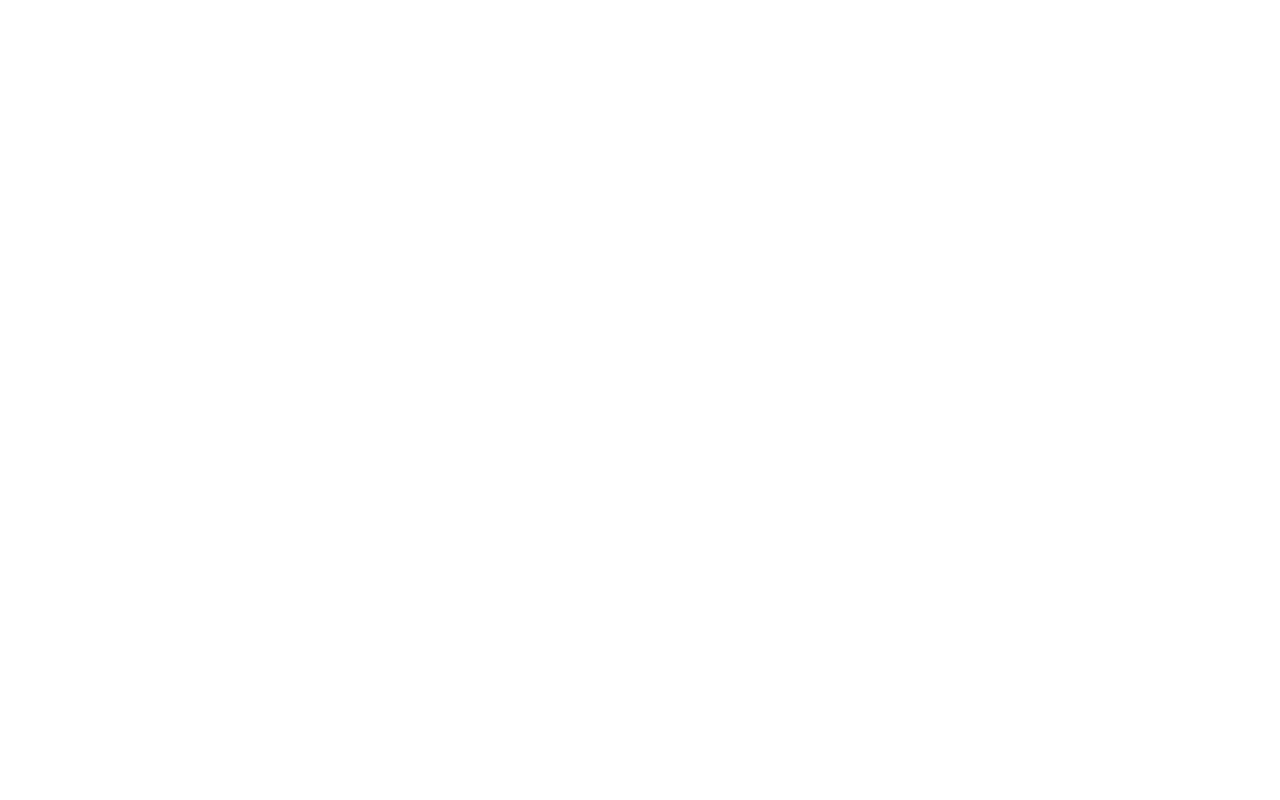
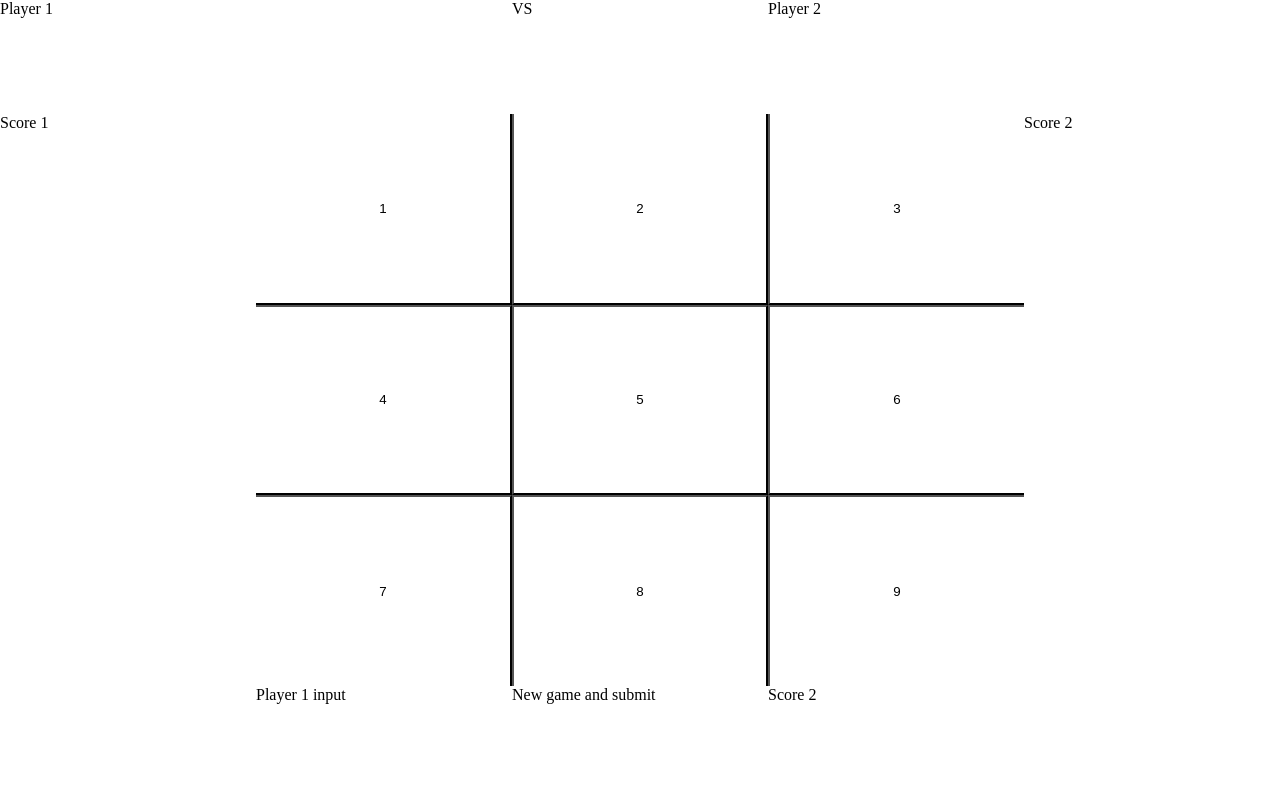
Before and after one commit to gerby876/TOP_tic, a plain HTML site: page index.html in a window 1280 px wide. Drawn offline with Linux system fonts and the light colour scheme.

Commit message:
Add basic html for layout add basic styling for border position

```diff
--- a/index.html
+++ b/index.html
@@ -7,10 +7,30 @@
     <link href="style.css" rel="stylesheet">
 </head>
 <body>
+    <div class="container">
+        <div class="display" id="player1">Player 1</div>
+        <div>VS</div>
+        <div class="display" id="player 2">Player 2</div>
+        <div class="score" id="player1">Score 1</div>
+        <div class="board">
+            <button class="game left top">1</button>
+            <button class="game top">2</button>
+            <button class="game top right">3</button>
+            <button class="game left">4</button>
+            <button class="game">5</button>
+            <button class="game right">6</button>
+            <button class="game bottom left">7</button>
+            <button class="game bottom">8</button>
+            <button class="game bottom right">9</button>
+        </div>
+        <div class="score" id="player2">Score 2</div>
+        <div class="input" id="player1">Player 1 input</div>
+        <div>New game and submit</div>
+        <div class="input" id="player2">Score 2</div>
+    </div>
+    <script src="script.js">
 
+
+    </script>
 </body>
 </html>
-<script src="script.js">
-
-
-</script>
--- a/style.css
+++ b/style.css
@@ -0,0 +1,48 @@
+body {
+    margin: 0;
+}
+
+.container{
+    height: 100vh;
+    width: 100vw;
+    display: grid;
+    grid-template-columns: 1fr 1fr 1fr 1fr 1fr;
+    grid-template-rows: 1fr 5fr 1fr;
+}
+
+
+
+.display{
+    grid-column: span 2;
+}
+
+.score{
+    grid-row: span 2;
+}
+
+.board{
+    grid-column: span 3;
+    display: grid;
+    grid-template-columns: 1fr 1fr 1fr;
+    grid-template-rows: 1fr 1fr 1fr;
+}
+
+.game{
+    background-color: white;
+}
+
+.top{
+    border-top: none;
+}
+
+.bottom{
+    border-bottom: none;
+}
+
+.left{
+    border-left: none;
+}
+
+.right{
+    border-right: none;
+}
```
